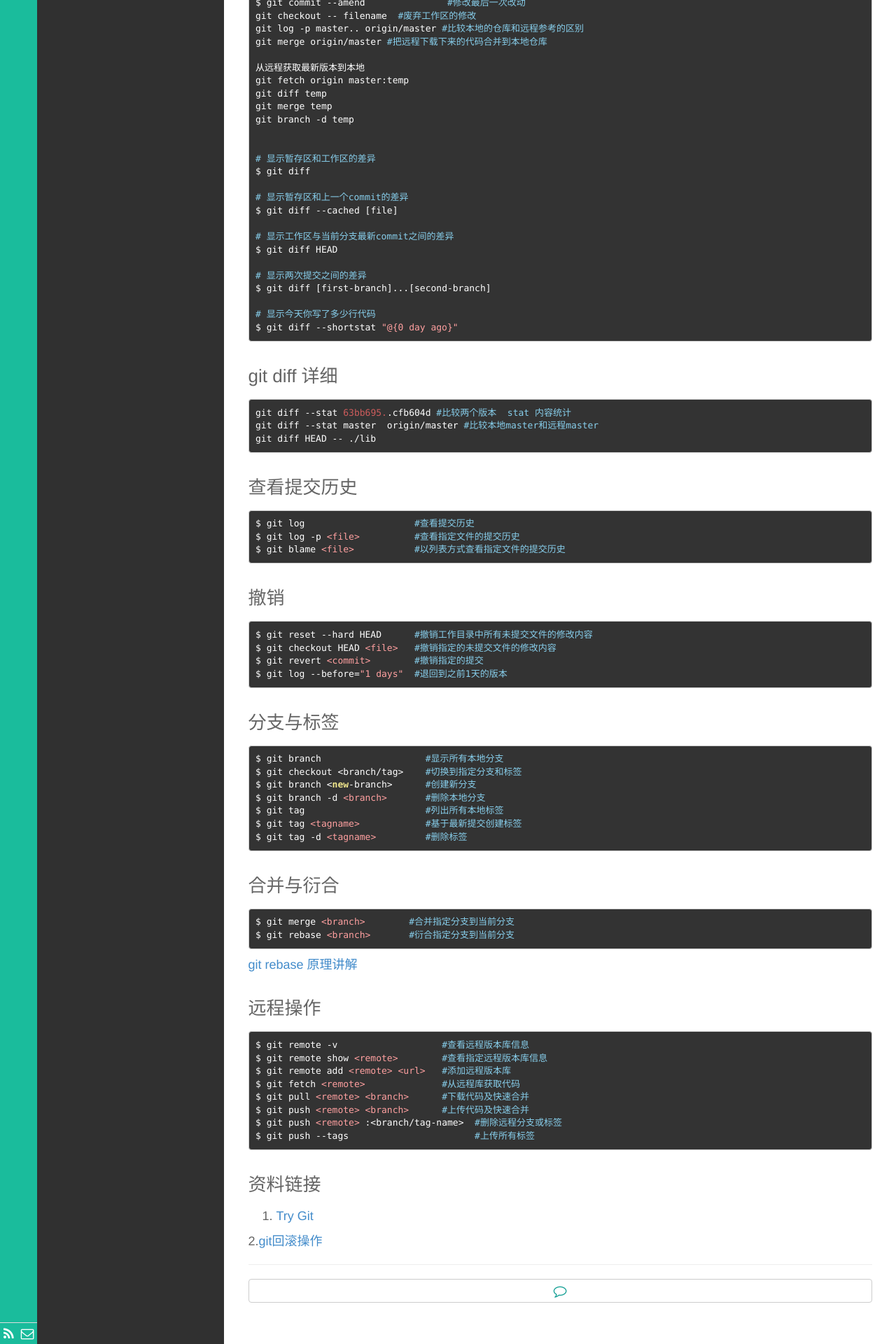
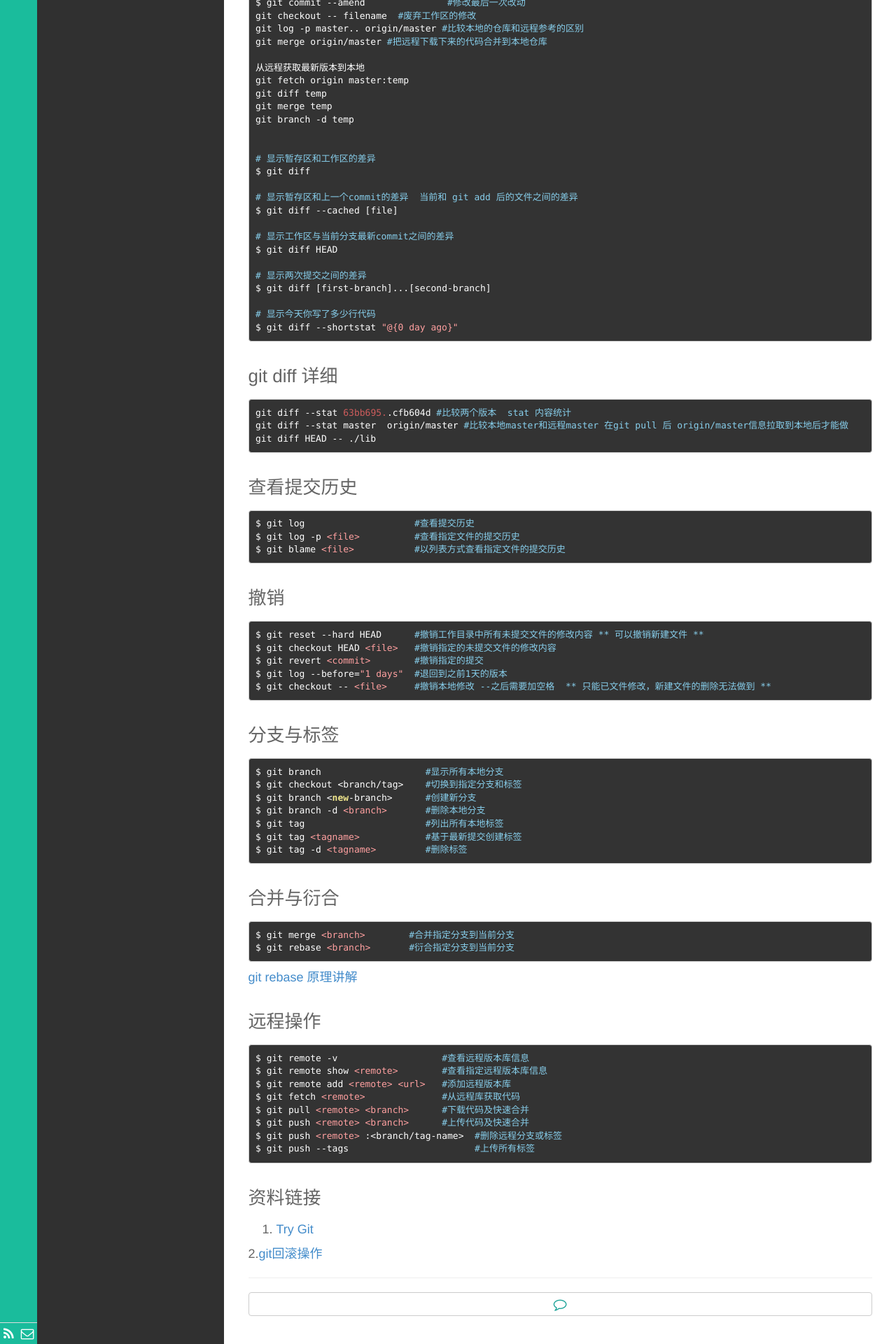
Before and after one commit to kyoyo/kyoyo.github.io, a Jekyll site: the page built from _posts/常用/2017-07-24-Git-Resources.md, in a window 1280 px wide. Shown: the part 664-2584 px from the top of the page at 70% size. Built offline with Jekyll 4.4.1, drawn with Linux system fonts in a browser that asks for light colours; Markdown is read by kramdown in place of the engine named in the settings.

Commit message:
Update 2017-07-24-Git-Resources.md

````diff
--- a/_posts/常用/2017-07-24-Git-Resources.md
+++ b/_posts/常用/2017-07-24-Git-Resources.md
@@ -48,7 +48,7 @@ git branch -d temp
 # 显示暂存区和工作区的差异
 $ git diff
 
-# 显示暂存区和上一个commit的差异
+# 显示暂存区和上一个commit的差异  当前和 git add 后的文件之间的差异
 $ git diff --cached [file]
 
 # 显示工作区与当前分支最新commit之间的差异
@@ -64,7 +64,7 @@ $ git diff --shortstat "@{0 day ago}"
 ### git diff 详细
 ```
 git diff --stat 63bb695..cfb604d #比较两个版本  stat 内容统计
-git diff --stat master  origin/master #比较本地master和远程master
+git diff --stat master  origin/master #比较本地master和远程master 在git pull 后 origin/master信息拉取到本地后才能做
 git diff HEAD -- ./lib
 
 ```
@@ -80,10 +80,12 @@ $ git blame <file>           #以列表方式查看指定文件的提交历史
 ### 撤销
 
 ```
-$ git reset --hard HEAD      #撤销工作目录中所有未提交文件的修改内容
+$ git reset --hard HEAD      #撤销工作目录中所有未提交文件的修改内容 ** 可以撤销新建文件 **
 $ git checkout HEAD <file>   #撤销指定的未提交文件的修改内容
 $ git revert <commit>        #撤销指定的提交
 $ git log --before="1 days"  #退回到之前1天的版本
+$ git checkout -- <file>     #撤销本地修改 --之后需要加空格  ** 只能已文件修改，新建文件的删除无法做到 **
+
 ```
 
 ### 分支与标签
````
